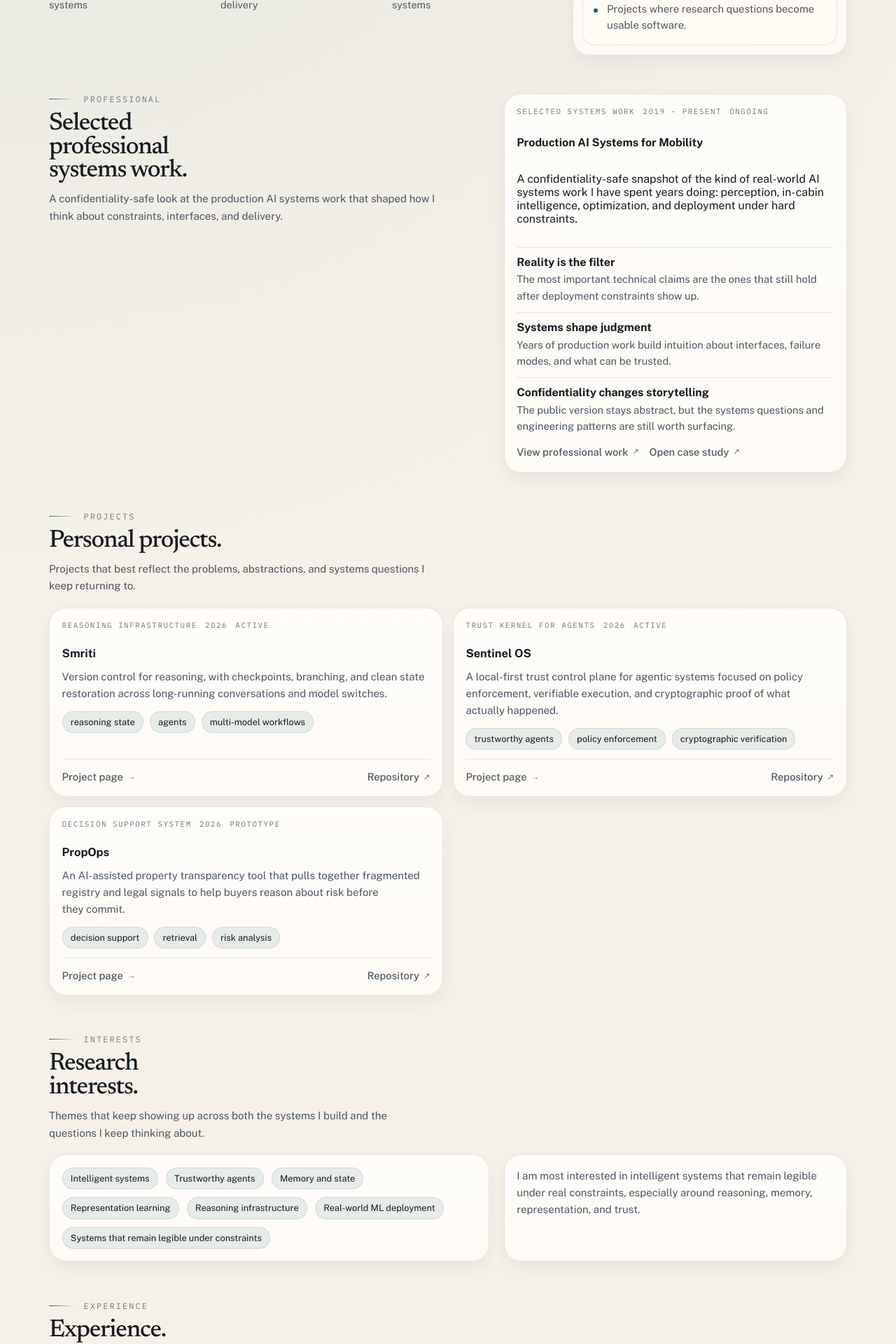
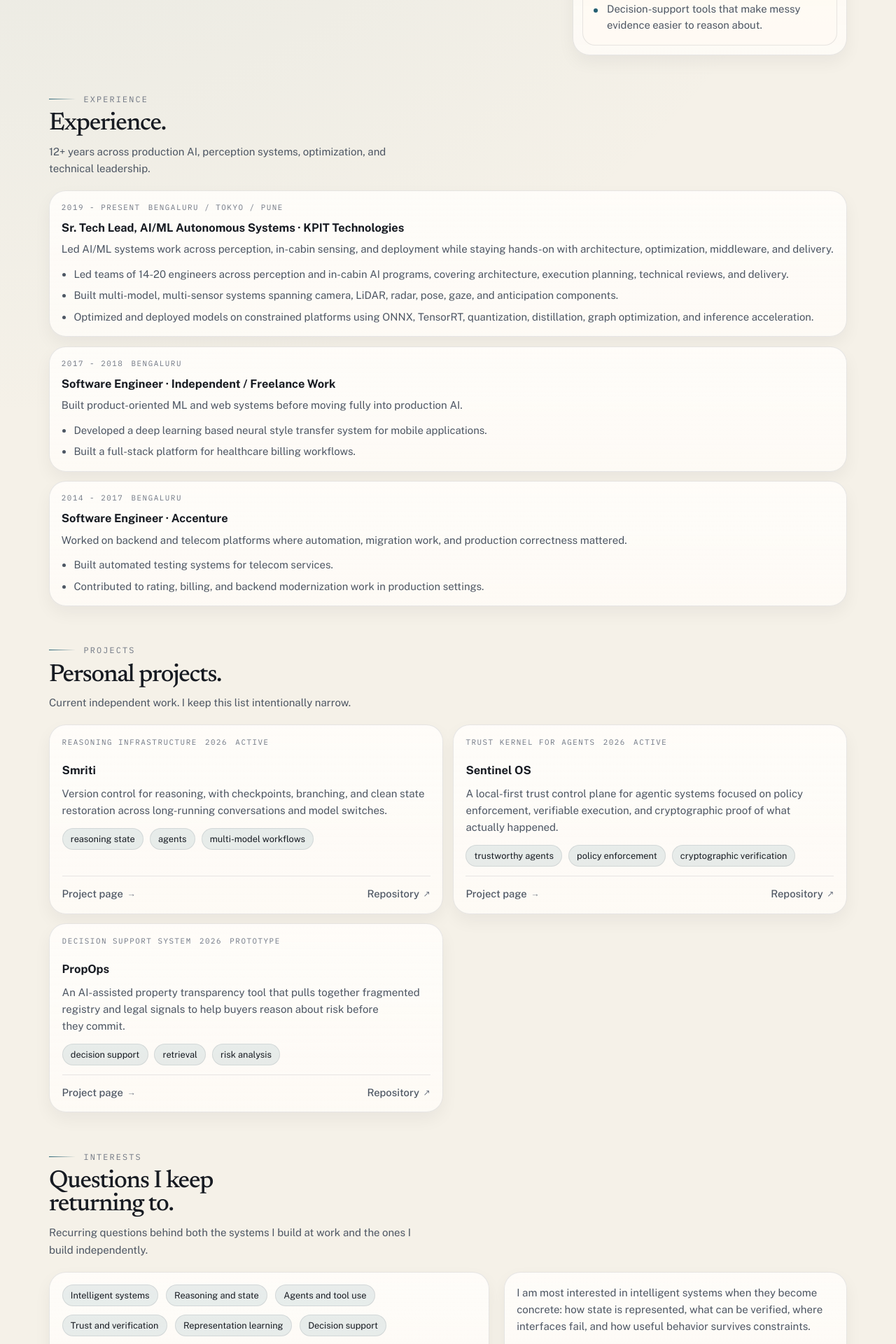
Before and after one commit to himanshudongre/himanshudongre.com, a Next.js app: page / in a window 1280 px wide. Shown: the part 740-2660 px from the top of the page at 70% size. Built offline with nearby package versions, Linux system fonts and the light colour scheme.

Commit message:
Tighten site narrative and remove fluff

```diff
--- a/app/layout.tsx
+++ b/app/layout.tsx
@@ -34,7 +34,7 @@ export const metadata: Metadata = {
     template: "%s | Himanshu Dongre",
   },
   description:
-    "Personal website of Himanshu Dongre, an AI systems engineer working across production ML, intelligent systems, and applied research.",
+    "Personal website of Himanshu Dongre, an AI systems engineer building production ML systems and research-driven software.",
   alternates: {
     canonical: "/",
   },
--- a/app/page.tsx
+++ b/app/page.tsx
@@ -8,12 +8,10 @@ import { SocialIconLinks } from "@/components/social-icon-links";
 import { UpdateCard } from "@/components/update-card";
 import { experience } from "@/content/experience";
 import { profile, principles, researchInterests } from "@/content/profile";
-import { personalProjects, professionalProjects } from "@/content/projects";
+import { featuredProjects } from "@/content/projects";
 import { updates } from "@/content/updates";
 
-const featuredProjects = personalProjects.filter((project) => project.featured);
-const professionalTeaser = professionalProjects[0];
-const featuredUpdates = updates.slice(0, 4);
+const featuredUpdates = updates.slice(0, 3);
 
 export default function Home() {
   return (
@@ -81,7 +79,7 @@ export default function Home() {
             />
           </div>
           <div className="hero__focus">
-            <h2>Currently exploring</h2>
+            <h2>Current focus</h2>
             <ul>
               {profile.currentFocus.map((item) => (
                 <li key={item}>{item}</li>
@@ -91,88 +89,9 @@ export default function Home() {
         </Reveal>
       </section>
 
-      {professionalTeaser ? (
-        <section className="section">
-          <div className="home-signal-grid">
-            <SectionHeading
-              description="A confidentiality-safe look at the production AI systems work that shaped how I think about constraints, interfaces, and delivery."
-              eyebrow="Professional"
-              title="Selected professional systems work."
-            />
-            <Reveal className="professional-teaser" delay={90}>
-              <div className="page-kicker">
-                <span>{professionalTeaser.kind}</span>
-                <span>{professionalTeaser.year}</span>
-                <span>{professionalTeaser.status}</span>
-              </div>
-              <h3>{professionalTeaser.title}</h3>
-              <p>{professionalTeaser.summary}</p>
-              <ul className="professional-teaser__list">
-                {professionalTeaser.keyIdeas?.slice(0, 3).map((idea) => (
-                  <li key={idea.title}>
-                    <strong>{idea.title}</strong>
-                    <span>{idea.description}</span>
-                  </li>
-                ))}
-              </ul>
-              <div className="professional-teaser__links">
-                <Link className="text-link" href="/work#professional-work">
-                  View professional work
-                </Link>
-                <Link className="text-link" href={`/work/${professionalTeaser.slug}`}>
-                  Open case study
-                </Link>
-              </div>
-            </Reveal>
-          </div>
-        </section>
-      ) : null}
-
       <section className="section">
         <SectionHeading
-          description="Projects that best reflect the problems, abstractions, and systems questions I keep returning to."
-          eyebrow="Projects"
-          title="Personal projects."
-        />
-        <div className="grid projects-grid">
-          {featuredProjects.map((project, index) => (
-            <Reveal key={project.slug} delay={index * 70}>
-              <ProjectCard project={project} tagLimit={3} />
-            </Reveal>
-          ))}
-        </div>
-      </section>
-
-      <section className="section">
-        <SectionHeading
-          description="Themes that keep showing up across both the systems I build and the questions I keep thinking about."
-          eyebrow="Interests"
-          title="Research interests."
-        />
-        <div className="interest-layout">
-          <Reveal className="interest-panel" delay={40}>
-            <div className="interest-list">
-              {researchInterests.map((interest) => (
-                <span key={interest} className="tag">
-                  {interest}
-                </span>
-              ))}
-            </div>
-          </Reveal>
-
-          <Reveal className="interest-panel" delay={110}>
-            <p>
-              I am most interested in intelligent systems that remain legible
-              under real constraints, especially around reasoning, memory,
-              representation, and trust.
-            </p>
-          </Reveal>
-        </div>
-      </section>
-
-      <section className="section">
-        <SectionHeading
-          description="Production AI, technical leadership, and systems built under hard constraints."
+          description="12+ years across production AI, perception systems, optimization, and technical leadership."
           eyebrow="Experience"
           title="Experience."
         />
@@ -203,9 +122,51 @@ export default function Home() {
 
       <section className="section">
         <SectionHeading
-          description="A few principles that shape how I approach both engineering work and longer-horizon research questions."
-          eyebrow="Philosophy"
-          title="Working principles."
+          description="Current independent work. I keep this list intentionally narrow."
+          eyebrow="Projects"
+          title="Personal projects."
+        />
+        <div className="grid projects-grid">
+          {featuredProjects.map((project, index) => (
+            <Reveal key={project.slug} delay={index * 70}>
+              <ProjectCard project={project} tagLimit={3} />
+            </Reveal>
+          ))}
+        </div>
+      </section>
+
+      <section className="section">
+        <SectionHeading
+          description="Recurring questions behind both the systems I build at work and the ones I build independently."
+          eyebrow="Interests"
+          title="Questions I keep returning to."
+        />
+        <div className="interest-layout">
+          <Reveal className="interest-panel" delay={40}>
+            <div className="interest-list">
+              {researchInterests.map((interest) => (
+                <span key={interest} className="tag">
+                  {interest}
+                </span>
+              ))}
+            </div>
+          </Reveal>
+
+          <Reveal className="interest-panel" delay={110}>
+            <p>
+              I am most interested in intelligent systems when they become
+              concrete: how state is represented, what can be verified, where
+              interfaces fail, and how useful behavior survives constraints.
+            </p>
+          </Reveal>
+        </div>
+      </section>
+
+      <section className="section">
+        <SectionHeading
+          description="A few defaults that shape how I build and evaluate systems."
+          eyebrow="Approach"
+          title="How I work."
         />
         <div className="philosophy-layout">
           <Reveal delay={50}>
@@ -221,9 +182,9 @@ export default function Home() {
           <Reveal className="philosophy-callout" delay={120}>
             <blockquote>{profile.epigraph}</blockquote>
             <p>
-              I like the loop between inquiry and implementation. Ideas become
-              more precise when they survive contact with code, interfaces,
-              data, and time.
+              I care about the loop between ideas and implementation. If an
+              idea gets weaker once it touches code, constraints, interfaces,
+              or data, it probably was not strong enough yet.
             </p>
           </Reveal>
         </div>
@@ -246,7 +207,7 @@ export default function Home() {
 
       <section className="section">
         <SectionHeading
-          description="The projects and repositories are the best place to start. The links below are the easiest way to reach me or follow current work."
+          description="The best entry points are the projects, repositories, and direct email."
           eyebrow="Links"
           title="Contact."
         />
--- a/app/updates/page.tsx
+++ b/app/updates/page.tsx
@@ -7,7 +7,7 @@ import { updates } from "@/content/updates";
 export const metadata: Metadata = {
   title: "Updates",
   description:
-    "Recent public launches, milestones, and repository updates from Himanshu Dongre.",
+    "Public releases and meaningful changes across Himanshu Dongre's current independent projects.",
 };
 
 export default function UpdatesPage() {
@@ -17,7 +17,7 @@ export default function UpdatesPage() {
         <span className="eyebrow">Updates</span>
         <h1 className="page-title">Recent updates.</h1>
         <p className="page-copy">
-          Public releases, milestones, and notable changes across projects and repositories.
+          Public releases and meaningful changes across current independent projects.
         </p>
       </section>
 
--- a/content/experience.ts
+++ b/content/experience.ts
@@ -35,12 +35,12 @@ export const experience: ExperienceItem[] = [
       label: "2019 - Present",
     },
     summary:
-      "Leading and building production AI systems across mobility, perception, and in-cabin intelligence while staying close to architecture, optimization, and deployment.",
+      "Led AI/ML systems work across perception, in-cabin sensing, and deployment while staying hands-on with architecture, optimization, middleware, and delivery.",
     highlights: [
-      "Led perception and in-cabin AI work across global mobility programs while staying close to implementation detail.",
-      "Managed 15-20 member teams while driving architecture, execution planning, technical reviews, and delivery.",
-      "Built multi-model, multi-sensor pipelines under hard latency, compute, throughput, and safety constraints.",
-      "Worked across deployment and optimization topics including ONNX conversion, TensorRT, quantization, distillation, and inference acceleration.",
+      "Led teams of 14-20 engineers across perception and in-cabin AI programs, covering architecture, execution planning, technical reviews, and delivery.",
+      "Built multi-model, multi-sensor systems spanning camera, LiDAR, radar, pose, gaze, and anticipation components.",
+      "Optimized and deployed models on constrained platforms using ONNX, TensorRT, quantization, distillation, graph optimization, and inference acceleration.",
+      "Designed middleware for concurrent perception workloads and tuned a custom CenterNet pipeline to 33 FPS on full-resolution input.",
     ],
   },
   {
@@ -53,7 +53,7 @@ export const experience: ExperienceItem[] = [
       label: "2017 - 2018",
     },
     summary:
-      "Built product-oriented systems across mobile ML and full-stack application development.",
+      "Built product-oriented ML and web systems before moving fully into production AI.",
     highlights: [
       "Developed a deep learning based neural style transfer system for mobile applications.",
       "Built a full-stack platform for healthcare billing workflows.",
@@ -69,7 +69,7 @@ export const experience: ExperienceItem[] = [
       label: "2014 - 2017",
     },
     summary:
-      "Worked on backend platforms, automation, and telecom systems where correctness, process, and modernization mattered.",
+      "Worked on backend and telecom platforms where automation, migration work, and production correctness mattered.",
     highlights: [
       "Built automated testing systems for telecom services.",
       "Contributed to rating, billing, and backend modernization work in production settings.",
--- a/content/profile.ts
+++ b/content/profile.ts
@@ -2,10 +2,10 @@ export const profile = {
   name: "Himanshu Dongre",
   headline: "Trying to understand intelligence by building it.",
   subheadline:
-    "AI systems engineer working across production ML, intelligent systems, and applied research.",
+    "AI systems engineer building production ML systems and research-driven software.",
   introduction: [
-    "I build production AI systems, lead engineering teams, and work where model quality meets compute, latency, reliability, and deployment constraints.",
-    "I keep returning to questions about intelligence, agency, memory, and what becomes clearer once ideas are forced into working systems.",
+    "I build production AI systems and stay close to architecture, deployment, optimization, and the engineering tradeoffs that only show up under real constraints.",
+    "Outside work, I build independent systems like Smriti, Sentinel OS, and PropOps to explore reasoning, agency, trust, and decision support in a more research-driven way.",
   ],
   epigraph: "Building to understand. Understanding to build.",
   email: "himanshudongre1991@gmail.com",
@@ -15,14 +15,14 @@ export const profile = {
     alt: "Portrait of Himanshu Dongre under flowering branches.",
   },
   currentFocus: [
-    "Reasoning systems, memory, and agent workflows.",
-    "Production ML systems built for latency, reliability, and deployment constraints.",
-    "Projects where research questions become usable software.",
+    "Reasoning state, memory, and agent workflows.",
+    "Trust, policy, and verifiable execution for AI systems.",
+    "Decision-support tools that make messy evidence easier to reason about.",
   ],
   metrics: [
     { value: "12+ years", label: "production AI and software systems" },
-    { value: "15-20 people", label: "teams led across architecture and delivery" },
-    { value: "Idea to deployment", label: "from early concepts to deployed systems" },
+    { value: "14-20 engineers", label: "led across architecture and delivery" },
+    { value: "33 FPS", label: "full-resolution detection pipeline" },
   ],
   socialLinks: [
     {
@@ -46,10 +46,11 @@ export const profile = {
 
 export const researchInterests = [
   "Intelligent systems",
-  "Trustworthy agents",
-  "Memory and state",
+  "Reasoning and state",
+  "Agents and tool use",
+  "Trust and verification",
   "Representation learning",
-  "Reasoning infrastructure",
+  "Decision support",
   "Real-world ML deployment",
   "Systems that remain legible under constraints",
 ] as const;
@@ -61,13 +62,13 @@ export const principles = [
       "The work should still make sense after you strip away tooling, hype, and surface detail.",
   },
   {
-    title: "Let implementation sharpen the idea",
+    title: "Use implementation as a test",
     description:
-      "Building is part of thinking. Implementation often reveals the real question faster than abstraction does.",
+      "Building is part of thinking. Implementation exposes weak assumptions faster than abstract discussion does.",
   },
   {
-    title: "Prefer durable systems over polished demos",
+    title: "Prefer clarity over theatre",
     description:
-      "A good prototype matters, but I trust work more when it survives constraints, complexity, and repeated contact with reality.",
+      "I care more about what survives scrutiny, constraints, and deployment than what merely presents well in a demo.",
   },
 ] as const;
--- a/content/projects.ts
+++ b/content/projects.ts
@@ -28,7 +28,6 @@ export type ProjectIdea = {
 
 export type Project = {
   slug: string;
-  group: "personal" | "professional";
   title: string;
   kind: string;
   summary: string;
@@ -49,7 +48,6 @@ export type Project = {
 export const projects: Project[] = [
   {
     slug: "smriti",
-    group: "personal",
     title: "Smriti",
     kind: "Reasoning infrastructure",
     summary:
@@ -155,7 +153,6 @@ export const projects: Project[] = [
   },
   {
     slug: "sentinel-os",
-    group: "personal",
     title: "Sentinel OS",
     kind: "Trust kernel for agents",
     summary:
@@ -255,7 +252,6 @@ export const projects: Project[] = [
   },
   {
     slug: "propops",
-    group: "personal",
     title: "PropOps",
     kind: "Decision support system",
     summary:
@@ -352,158 +348,9 @@ export const projects: Project[] = [
       "Early public prototype and an intentionally practical problem space.",
     ],
   },
-  {
-    slug: "production-ai-systems",
-    group: "professional",
-    title: "Production AI Systems for Mobility",
-    kind: "Selected systems work",
-    summary:
-      "A confidentiality-safe snapshot of the kind of real-world AI systems work I have spent years doing: perception, in-cabin intelligence, optimization, and deployment under hard constraints.",
-    role: "Technical leadership, architecture, optimization, and hands-on delivery.",
-    status: "Ongoing",
-    year: "2019 - Present",
-    updatedAt: "2026-04-10",
-    featured: false,
-    tags: [
-      "production ML",
-      "perception systems",
-      "optimization",
-      "technical leadership",
-    ],
-    links: [],
-    snapshot: {
-      challenge:
-        "Production AI in mobility has to survive latency, safety, compute, and delivery constraints at the same time.",
-      build:
-        "Led and built multi-model systems spanning perception, in-cabin intelligence, optimization, and deployment.",
-      signal:
-        "This is the body of work that shaped how I think about reliability, interfaces, and systems under pressure.",
-    },
-    systemMap: [
-      {
-        title: "Sense",
-        description:
-          "Work across multi-sensor perception pipelines and model components that have to cooperate in real time.",
-      },
-      {
-        title: "Optimize",
-        description:
-          "Balance quality against latency, memory, throughput, and deployment constraints instead of treating them separately.",
-      },
-      {
-        title: "Ship",
-        description:
-          "Build systems that can actually be tested, reviewed, integrated, and maintained across long program timelines.",
-      },
-      {
-        title: "Lead",
-        description:
-          "Stay close enough to the work to guide architecture and delivery without losing implementation reality.",
-      },
-    ],
-    keyIdeas: [
-      {
-        title: "Reality is the filter",
-        description:
-          "The most important technical claims are the ones that still hold after deployment constraints show up.",
-      },
-      {
-        title: "Systems shape judgment",
-        description:
-          "Years of production work build intuition about interfaces, failure modes, and what can be trusted.",
-      },
-      {
-        title: "Confidentiality changes storytelling",
-        description:
-          "The public version stays abstract, but the systems questions and engineering patterns are still worth surfacing.",
-      },
-    ],
-    sections: [
-      {
-        title: "What this represents",
-        paragraphs: [
-          "A large share of my career has been spent on systems that do not get the luxury of being merely interesting. They have to be performant, robust, observable, and carefully engineered around compute and safety constraints.",
-          "Publicly, I keep the description abstract enough to stay respectful of confidentiality while still showing the character of the work.",
-        ],
-      },
-      {
-        title: "Work patterns",
-        bullets: [
-          "Designing and optimizing multi-model, multi-sensor pipelines.",
-          "Balancing model quality against latency, throughput, memory, and deployment limits.",
-          "Working across architecture, execution planning, technical review, and customer-facing delivery.",
-          "Building middleware and inference systems that support multiple perception components concurrently.",
-        ],
-      },
-      {
-        title: "Why it matters to me",
-        paragraphs: [
-          "This work shaped how I think. It taught me to respect reality, to care about interfaces and constraints, and to distrust any system claim that only survives inside idealized conditions.",
-        ],
-      },
-    ],
-    notes: [
-      "Confidential program details intentionally omitted.",
-    ],
-  },
-  {
-    slug: "mlops-engineering-101",
-    group: "personal",
-    title: "MLOps Engineering 101",
-    kind: "Learning systems",
-    summary:
-      "A practical zero-to-hero curriculum for ML engineers covering end-to-end training pipelines, infrastructure, and team-ready workflows.",
-    role: "Curriculum design and repository creation.",
-    status: "Published",
-    year: "2026",
-    updatedAt: "2026-03-31",
-    featured: false,
-    tags: [
-      "mlops",
-      "curriculum",
-      "platform thinking",
-      "engineering workflows",
-    ],
-    links: [
-      {
-        label: "Repository",
-        href: "https://github.com/himanshudongre/mlops-engineering-101",
-        external: true,
-      },
-    ],
-    snapshot: {
-      challenge:
-        "Many ML engineers learn isolated tools without building a clear systems model for production work.",
-      build:
-        "A practical curriculum that connects experiments, pipelines, infrastructure, and team-ready engineering habits.",
-      signal:
-        "A teaching artifact for turning fragmented ML knowledge into operational engineering judgment.",
-    },
-    sections: [
-      {
-        title: "Why it exists",
-        paragraphs: [
-          "Strong ML engineers need more than model intuition. They also need a working mental model for pipelines, infrastructure, reproducibility, and team practices that make systems usable beyond the experiment stage.",
-        ],
-      },
-      {
-        title: "What it covers",
-        bullets: [
-          "End-to-end training pipelines and experiment tracking.",
-          "Containerized workflows and infrastructure setup.",
-          "The gap between isolated notebooks and operational ML systems.",
-        ],
-      },
-    ],
-    notes: [],
-  },
 ];
 
-export const personalProjects = projects.filter((project) => project.group === "personal");
-
-export const professionalProjects = projects.filter(
-  (project) => project.group === "professional",
-);
+export const featuredProjects = projects.filter((project) => project.featured);
 
 export function getProjectBySlug(slug: string) {
   return projects.find((project) => project.slug === slug);
--- a/content/updates.ts
+++ b/content/updates.ts
@@ -33,20 +33,6 @@ export const updates: UpdateEntry[] = [
     ],
   },
   {
-    date: "2026-03-31",
-    kind: "Repository",
-    title: "MLOps Engineering 101 published.",
-    summary:
-      "A practical curriculum focused on turning ML knowledge into engineering systems teams can actually run and maintain.",
-    links: [
-      { label: "Project page", href: "/work/mlops-engineering-101" },
-      {
-        label: "Repository",
-        href: "https://github.com/himanshudongre/mlops-engineering-101",
-      },
-    ],
-  },
-  {
     date: "2026-02-22",
     kind: "Open source",
     title: "Sentinel OS public milestone.",
```
Also changed, not shown: app/resume/page.tsx (+6 -5 lines), app/work/[slug]/page.tsx (+2 -6 lines), app/work/page.tsx (+8 -25 lines).
